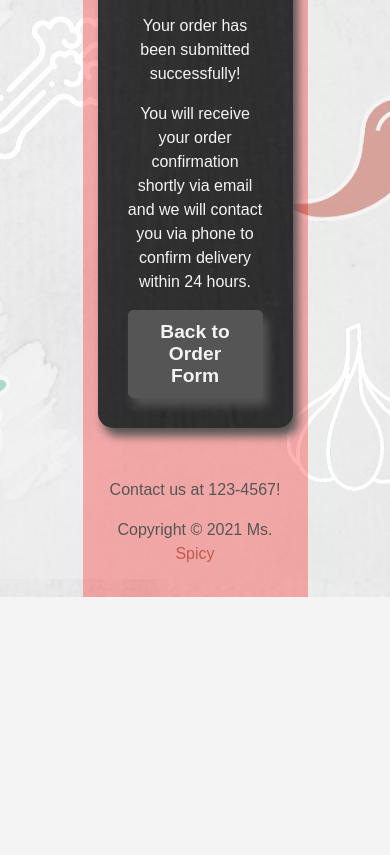
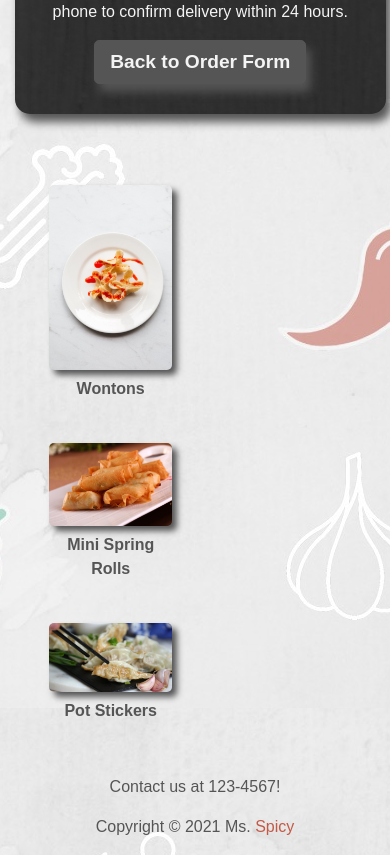
Before and after one commit to CalisaP/Ms-Spicy-Form, a plain HTML site: page Submit.html in a window 390 px wide. Shown: the part 519-1374 px from the top of the page. Before the commit the page ends 1116 px from the top, so only its background shows below. Drawn offline with Linux system fonts and the light colour scheme.

Commit message:
Added images to submit.html
Added images to submit.html and made amendments to media query to comment out the breakpoint background colors.

Also amended the container width so the breakpoints functioned properly on this page as well.

```diff
--- a/Submit.html
+++ b/Submit.html
@@ -9,19 +9,44 @@
             <img id="logo" src="image/pepper 100.png" alt="Chili pepper logo" title="Chili Pepper">
             <h1>Ms. <span class="spicy">Spicy</span> Gourmet Finger Foods</h1>
         </header>
-        <section class="container" id="thank-you-container">
-            <main id="thank-you">
+        <main class="container" id="thank-you-container">
+            <section id="thank-you">
                 <h2>Thank you for your order!</h2>
                 <p>Your order has been submitted successfully!</p>
                 <p>You will receive your order confirmation shortly via email and we will contact you via phone to confirm delivery within 24 hours.</p>
                 <a id="fake-button" href="index.html">
                     <button type="button" class="button">Back to Order Form</button>
                 </a>
-            </main>
+            </section>
+            <section id="slider-container">
+                <!--Images and captions-->
+                <figure class="slider-images" >
+                    <img id="img-1" src="image/wonton-appetizer.jpeg" alt="Wontons" />
+                    <figcaption class="img-caption">Wontons</figcaption>
+                </figure>
+                <figure class="slider-images" >
+                    <img id="img-2" src="image/gourmet-809866_1920.jpeg" alt="Mini Spring Rolls" />
+                    <figcaption class="img-caption">Mini Spring Rolls</figcaption>
+                </figure>
+                <figure class="slider-images" >
+                    <img id="img-3" src="image/delicious-dumplings.jpeg" alt="Pot Stickers" />
+                    <figcaption class="img-caption">Pot Stickers</figcaption>
+                    <!--Slider to be added; needs JS-->
+                    <!--buttons-->
+                    <!--<a class="prev" onclick="plusSlides(-1)">&#10094;</a>
+                    <a class="next" onclick="plusSlides(1)">&#10095;</a>-->
+                </figure>
+            </section>
+            <!-- Slider to be added; needs JS
+            <section id="slider-circles">
+                <span class="dot" onclick="currentSlide(1)"></span>
+                <span class="dot" onclick="currentSlide(2)"></span>
+                <span class="dot" onclick="currentSlide(3)"></span>
+            </section> -->
+        </main>
             <footer>
                 <p id="contact">Contact us at 123-4567!</p>
                 <p>Copyright &copy; 2021 Ms. <span class="spicy">Spicy</span></p>
             <footer>
-        </section>
     </body>
 </btml>
--- a/formstyle.css
+++ b/formstyle.css
@@ -16,20 +16,20 @@ body{
 @media (max-width: 1200px) {
     .container{
         width: 60%;
-        background-color: rgba(0, 128, 0, 0.295); /* For breakpoint visibility*/
+        /* background-color: rgba(0, 128, 0, 0.295);*/ /* For breakpoint visibility*/
     }
 
 }
 @media (max-width: 1000px){
     .container{
         width: 75%;
-        background-color: rgba(0, 0, 255, 0.295); /* For breakpoint visibility*/
+        /*background-color: rgba(0, 0, 255, 0.295);*/ /* For breakpoint visibility*/
     }
 }
 @media (max-width: 780px) {
     .container{
         width: 85%;
-        background-color: rgba(128, 0, 128, 0.295); /* For breakpoint visibility*/
+        /*background-color: rgba(128, 0, 128, 0.295);*/ /* For breakpoint visibility*/
     }
     .long-qty{ /* shifts the longest quantity fields to the next line by converting them to block elements*/
         display: block;
@@ -39,7 +39,7 @@ body{
 @media (max-width: 650px){
     .container{
         width: 90%;
-        background-color: rgba(255, 166, 0, 0.295); /* For breakpoint visibility*/
+        /*background-color: rgba(255, 166, 0, 0.295);*/ /* For breakpoint visibility*/
     }
     .med-qty{
         display: block;
@@ -49,7 +49,7 @@ body{
 @media (max-width: 590px) {
     .container{
         width: 95%;
-        background-color: rgba(255, 0, 0, 0.295); /* For breakpoint visibility*/
+        /*background-color: rgba(255, 0, 0, 0.295);*/ /* For breakpoint visibility*/
     }
     #intro{
         padding: 15px;
@@ -143,7 +143,7 @@ h2{
 #img-1, #img-2, #img-3{
     width: 100%;
     filter: drop-shadow(5px 5px 3px #545454);
-    border-radius: 15px;
+    border-radius: 5px;
 }
 figcaption{
     font-weight: bolder;
@@ -241,10 +241,6 @@ footer p{
     margin-bottom: 50px;
 }
 
-#thank-you-container{
-    width: 50%;
-}
-
 #thank-you-container h2{
     line-height: 1.2em;
 }
```
